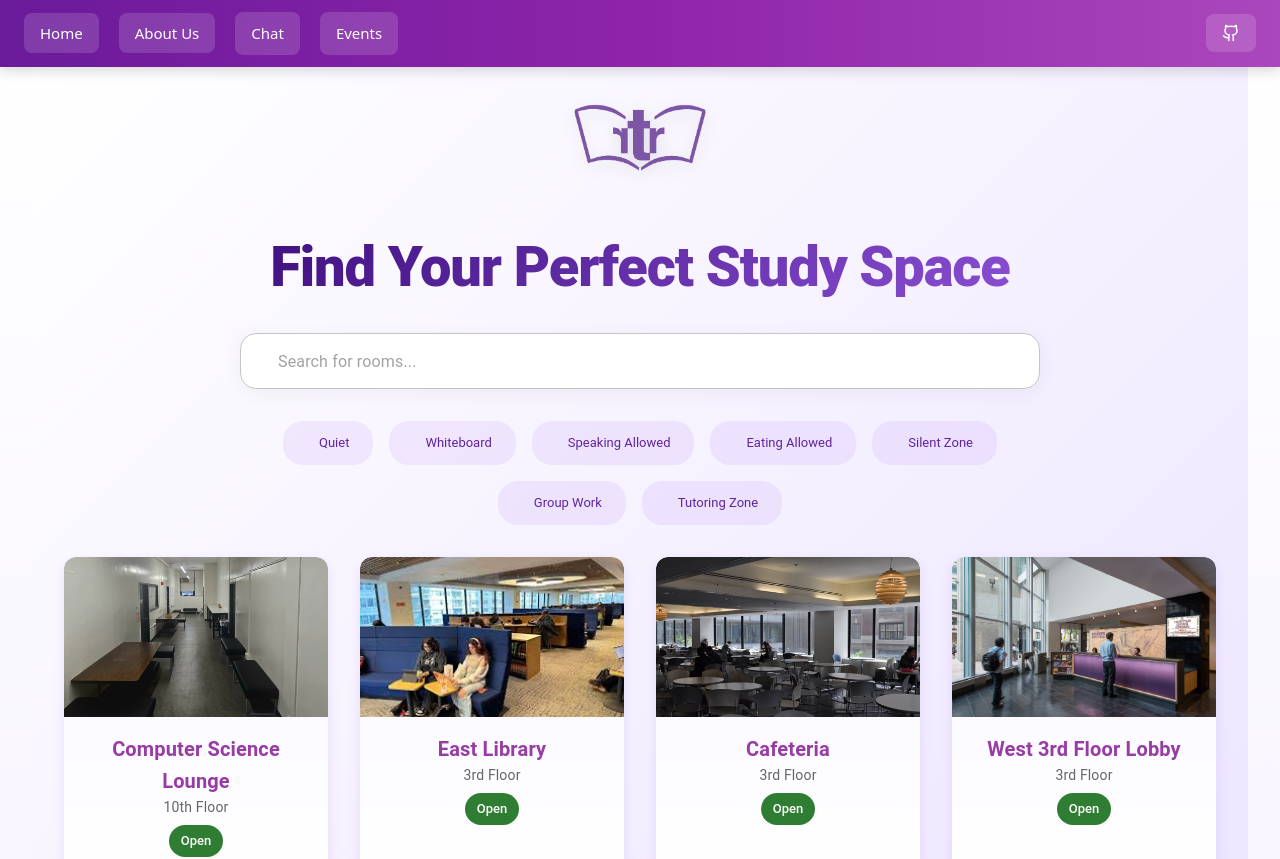
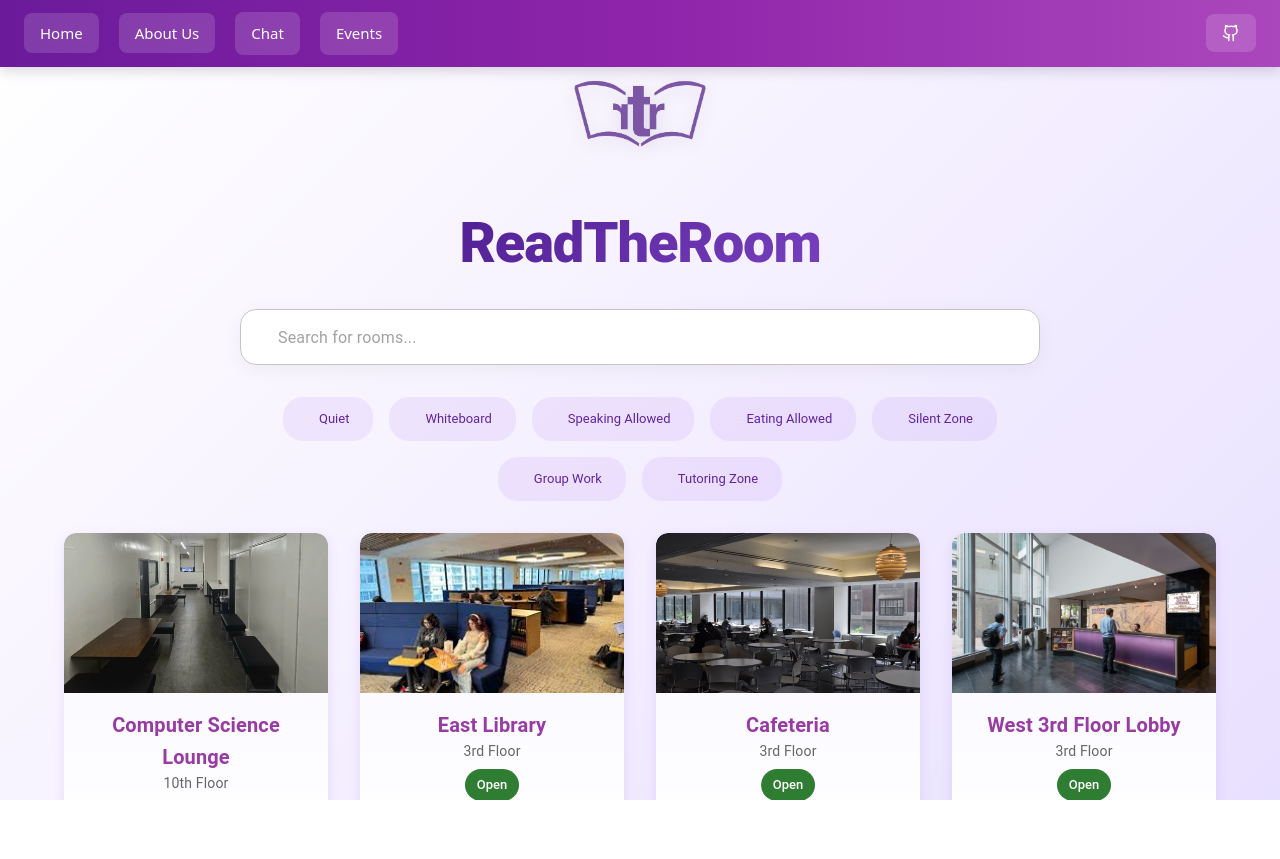
Before and after one commit to ishmamk1/hunterhacks2025, a React (Vite) app in the folder frontend/frontend/: page / in a window 1280 px wide. Shown: the top 859 px of the page. After the commit the page ends 800 px from the top, so only its background shows below. Built offline with nearby package versions, Linux system fonts and the light colour scheme; some icons are missing.

Commit message:
updated styling

```diff
--- a/frontend/frontend/src/components/Home.tsx
+++ b/frontend/frontend/src/components/Home.tsx
@@ -192,8 +192,21 @@
       background: 'linear-gradient(135deg, #ffffff 0%, #f5f0ff 50%, #e8e0ff 100%)',
       minHeight: '100vh',
       py: 8,
+      margin: 0,
+      padding: 0,
+      position: 'fixed',
+      top: 0,
+      left: 0,
+      right: 0,
+      bottom: 0,
+      overflowY: 'auto',
     }}
   >
+    <br>
+    </br>
+    <br>
+    </br>
+    <br></br>
       <Container maxWidth="lg">
         <Box
           sx={{
@@ -224,7 +237,7 @@
               letterSpacing: '-0.02em',
             }}
           >
-            Find Your Perfect Study Space
+            ReadTheRoom
           </Typography>
 
           {!roomData && (
```
Lines whose indentation alone changed are shown as unchanged.
